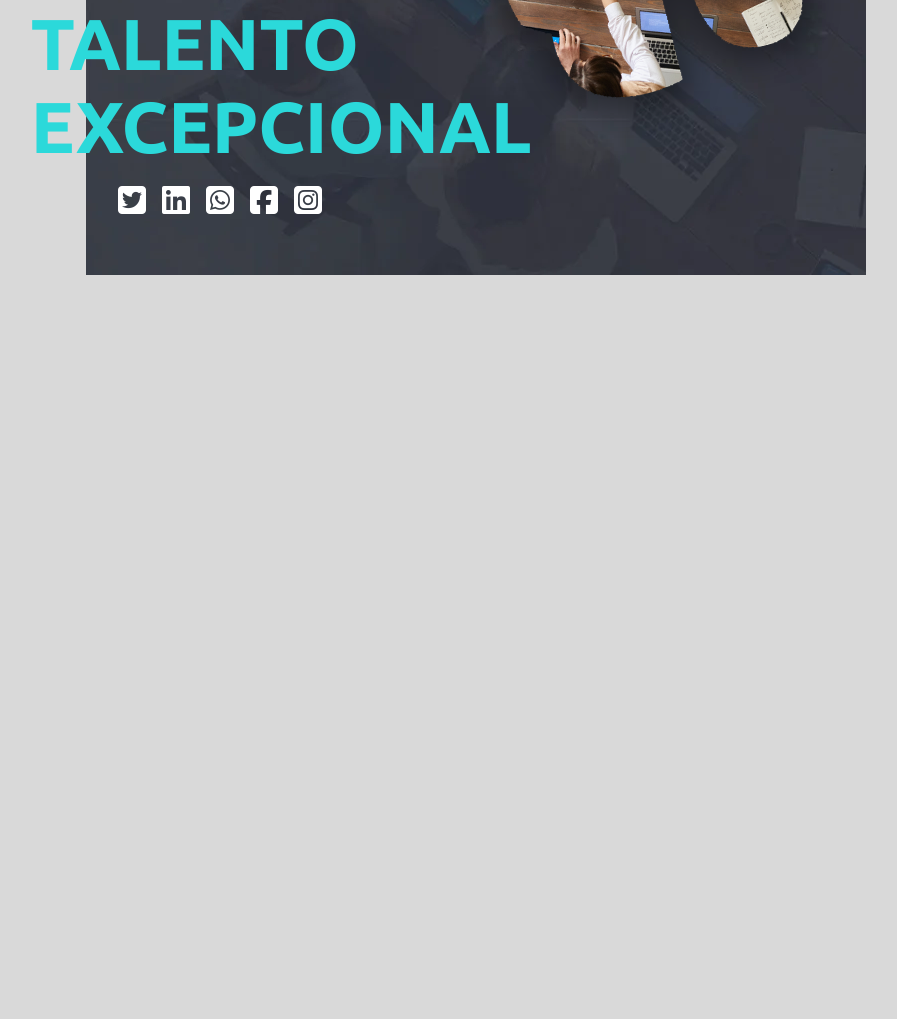
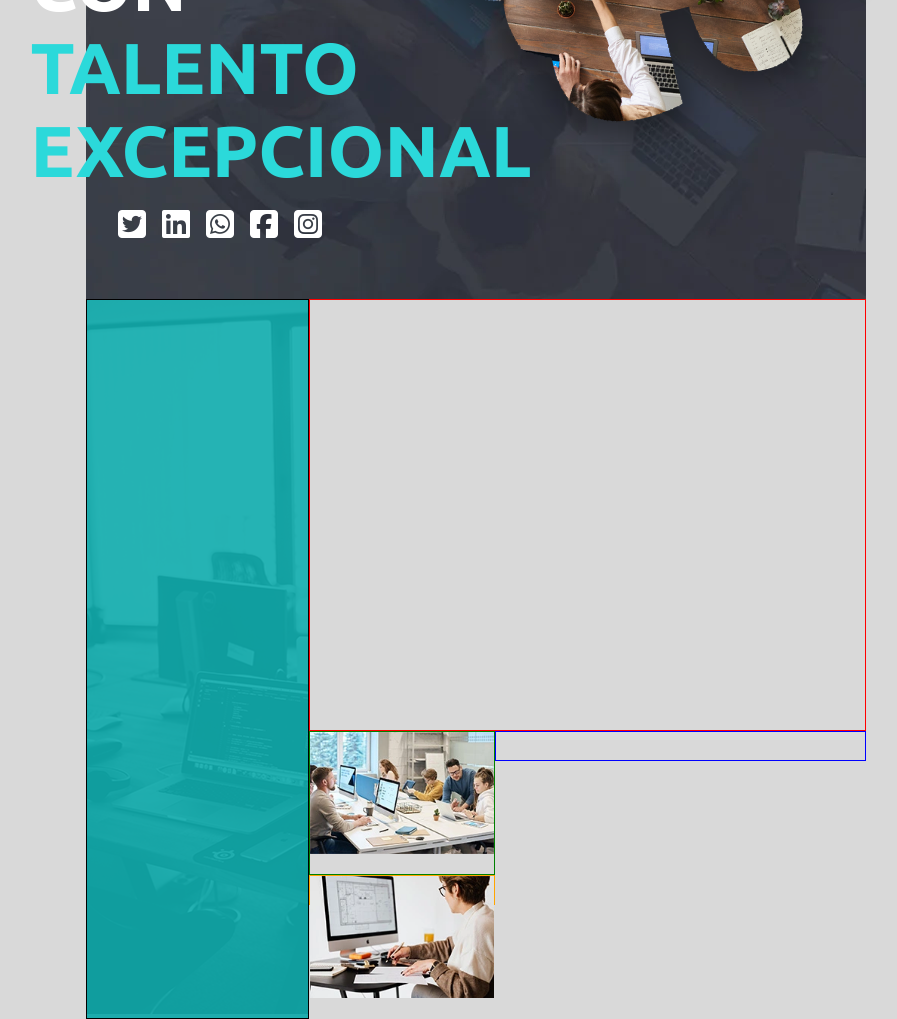
Before and after one commit to SantiagoMoliterno/SmartHunting, a website: page index.html in a window 1280 px wide. Shown: the part 493-1512 px from the top of the page, without its empty margins (164-1061 px from the left). Before the commit the page ends 800 px from the top, so only its background shows below. Drawn offline with Linux system fonts and the light colour scheme.

Commit message:
se comenzo a trabajar el layout en grid del Main, con problemas de tamaño.

```diff
--- a/index.html
+++ b/index.html
@@ -53,7 +53,29 @@
 
     </header>
     <main class="main">
+        <section class="secOne">
+            <aside class="flatFee">
 
+            </aside>
+            <div class="smartHunting">
+
+            </div>
+            <div class="img1">
+                <img src="./assets/main-section1-firstImage.webp" alt="">
+            </div>
+            <div class="img2">
+                <img src="./assets/main-section1-secondImage.webp" alt="">
+            </div>
+            <div class="img3">
+
+            </div>
+        </section>
+        <section class="seTwo">
+
+        </section>
+        <section class="secThree">
+
+        </section>
     </main>
     <footer class="footer">
 
--- a/scss/_body.scss
+++ b/scss/_body.scss
@@ -1,4 +1,5 @@
 body {
-    padding: 0 250px;
+    padding: 0 15.62rem;
+    margin-top: 1.5rem;
     background: $bgsection-Client;
 }
--- a/scss/_header.scss
+++ b/scss/_header.scss
@@ -1,6 +1,7 @@
 .header {
     background: url(../assets/header-background.webp);
     height: 48rem;
+    border-radius: 2rem 2rem 0 0;
     .headerNav {
         padding: 1rem 2rem 0 2rem;
         display: flex;
@@ -12,31 +13,18 @@
         }
         .headerNav-Menu {
             display: flex;
-            padding: 1rem 0 0 0;
             .menu-list {
                 list-style: none;
                 display: flex;
                 gap: 1.5rem;
-                height: fit-content;
+                height: max-content;
                 .menu-item {
-                    position: relative;
-                    &::before {
-                        content: "";
-                        display: block;
-                        position: absolute;
-                        width: 100%;
-                        height: .2rem;
-                        background: $textCyan;
-                        z-index: 0;
-                        transition: 200ms ease;
-                        bottom: -5px;
-                    }
+                    padding: .3rem .5rem;
+                    transition: 300ms ease-in-out;
                     &:hover {
-                        &::before {
-                            height: 2rem;
-                            border-radius: .5rem;
-                            z-index: 1;
-                        }
+                        background: $titleMain-Hunting;
+                        border-radius: .2rem;
+                        border-bottom: .2rem solid $textCyan;
                     }
                     a {
                         color: $textWhite;
--- a/scss/_mainSection1.scss
+++ b/scss/_mainSection1.scss
@@ -0,0 +1,44 @@
+.secOne {
+    display: grid;
+    grid-template-columns: 1.2fr 1fr 2fr;
+    grid-template-rows: 3fr 1fr 1fr;
+    grid-template-areas:
+    "flatFee smartHunting smartHunting"
+    "flatFee img1 img3"
+    "flatFee img2 img3";
+    .flatFee {
+        border: 1px solid black;
+        height: 30px;
+        grid-area: flatFee;
+        background: url(../assets/main-section1-aside.webp);
+        height: 45rem;
+    }
+    .smartHunting {
+        border: 1px solid red;
+        height: 30px;
+        grid-area: smartHunting;
+        height: 100%;
+    }
+    .img1 {
+        border: 1px solid green;
+        height: 30px;
+        grid-area: img1;
+        height: auto;
+        img {
+            width: 100%;
+        }
+    }
+    .img2 {
+        border: 1px solid orange;
+        height: 30px;
+        grid-area: img2;
+        img {
+            width: 100%;
+        }
+    }
+    .img3 {
+        border: 1px solid blue;
+        height: 30px;
+        grid-area: img3;
+    }
+}
```
Also changed, not shown: css/styles.css.
